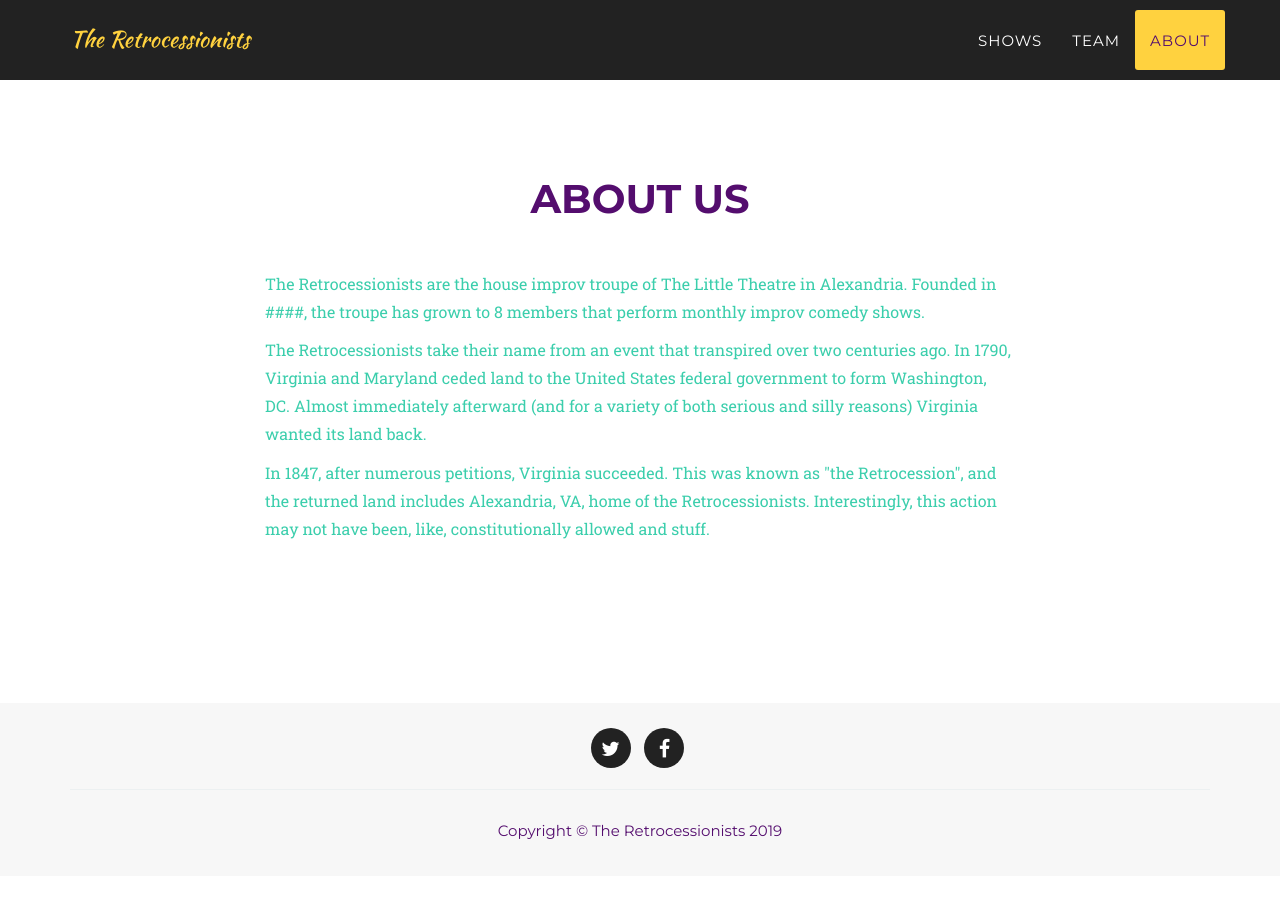
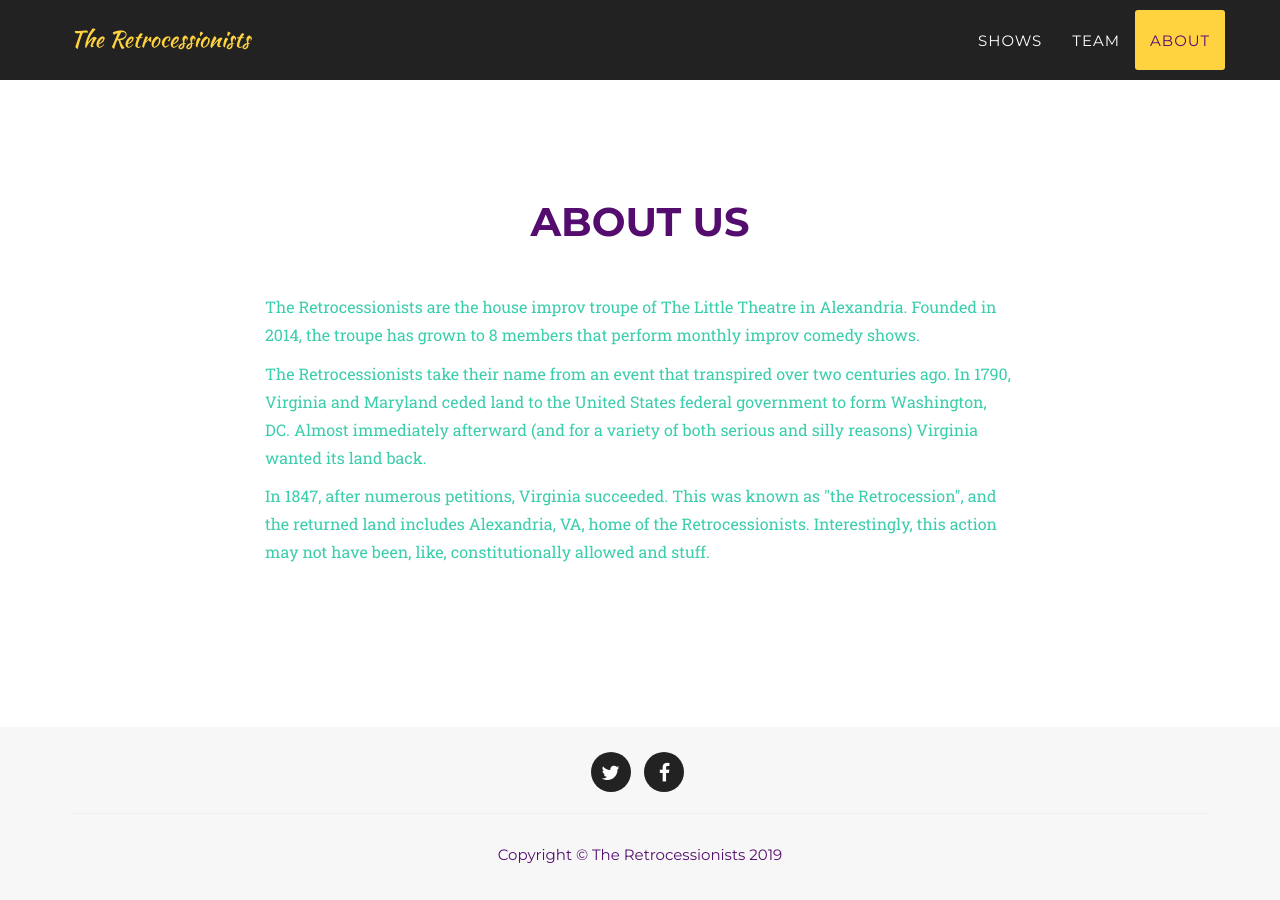
Before and after one commit to yig/RetrosImprovWeb, a Jekyll site: the page built from index.html, in a window 1280 px wide and 900 px high, scrolled down 2865 px. Built offline with Jekyll 4.4.1, drawn with Linux system fonts in a browser that asks for light colours; some web fonts are replaced; before the commit the page ends 3741 px from its top, so only the background shows below that.

```diff
--- a/_config.yml
+++ b/_config.yml
@@ -44,7 +44,7 @@ people:
 - name: Vera
   pic: 3
 - name: Yotam
-  pic: 2
+  pic: yotam
 
 # Social networks usernames (many more available: google-plus, flickr, dribbble, pinterest, instagram, tumblr, linkedin, etc.)
 social:
--- a/_includes/about.html
+++ b/_includes/about.html
@@ -11,7 +11,7 @@
                 <div class="col-lg-8 col-lg-offset-2">
                     <p class="large text-muted">
                         The Retrocessionists are the house improv troupe of The
-                        Little Theatre in Alexandria. Founded in ####, the
+                        Little Theatre in Alexandria. Founded in 2014, the
                         troupe has grown to 8 members that perform monthly
                         improv comedy shows.
                     </p>
```
Also changed, not shown: img/team/yotam.jpg (added).
